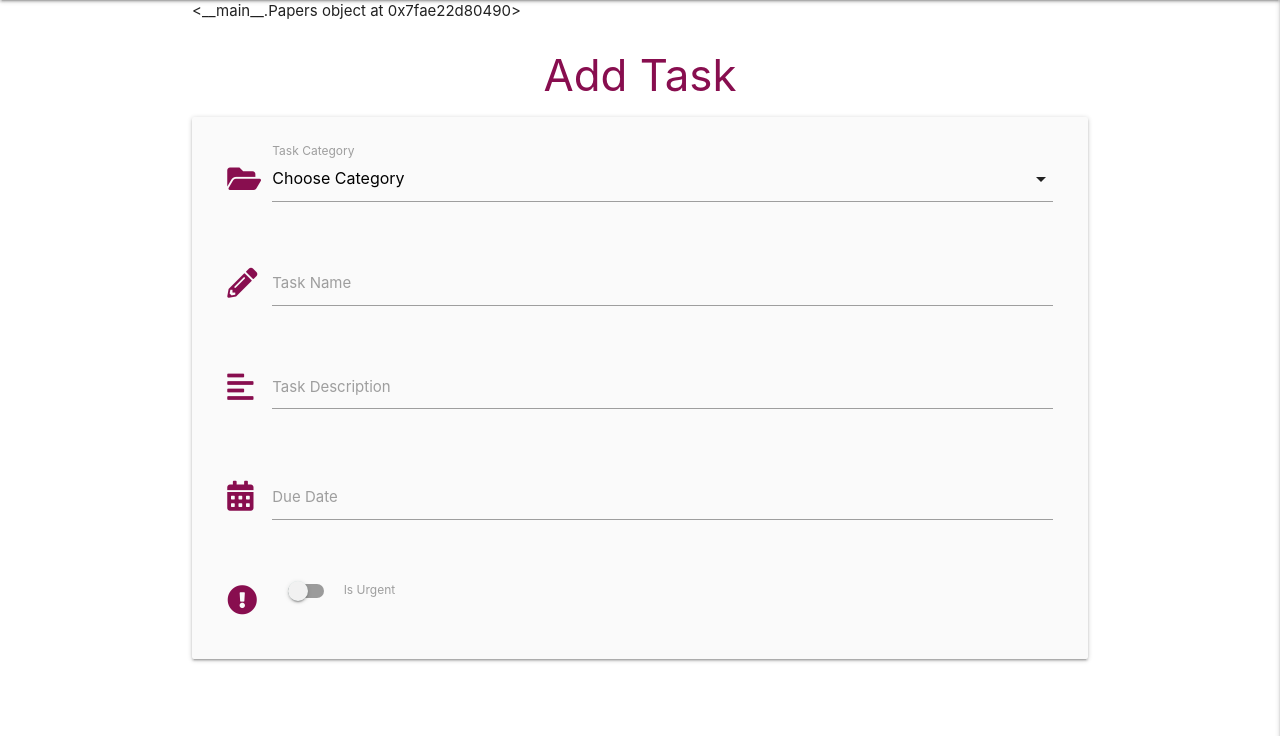
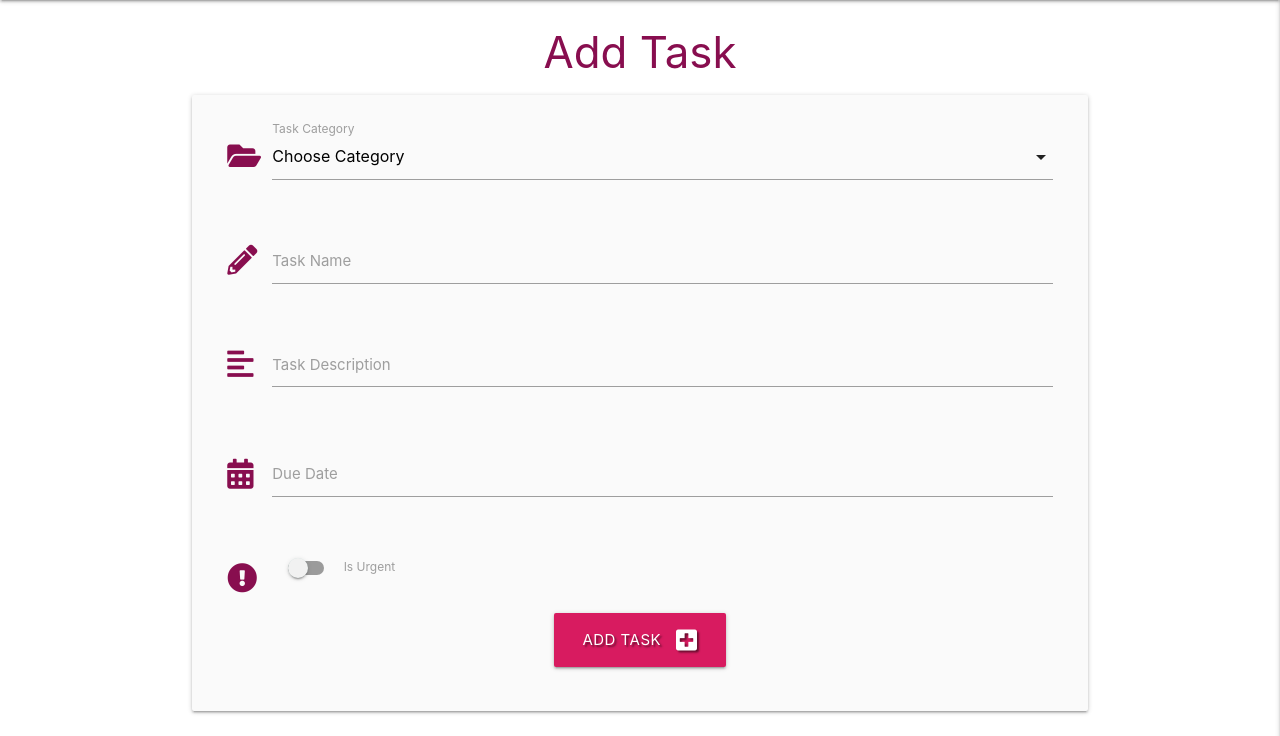
Before and after one commit to ZionX42/flask-task-manager-project_1, a Flask app: page /add_task in a window 1280 px wide. Shown: the part 64-800 px from the top of the page. Run offline with Flask 2, Linux system fonts and the light colour scheme; data that the repository does not hold is empty; some libraries are stand-ins or nearby versions.

Commit message:
Allow use to submit task to db

```diff
--- a/app.py
+++ b/app.py
@@ -61,11 +61,11 @@ def login():
             # ensure hashed password matches user input
             if check_password_hash(
                     existing_user["password"], request.form.get("password")):
-                        session["user"] = request.form.get("username").lower()
-                        flash("Welcome, {}".format(
-                            request.form.get("username")))
-                        return redirect(url_for(
-                            "profile", username=session["user"]))
+                session["user"] = request.form.get("username").lower()
+                flash("Welcome, {}".format(
+                    request.form.get("username")))
+                return redirect(url_for(
+                    "profile", username=session["user"]))
             else:
                 # invalid password match
                 flash("Incorrect Username and/or Password")
@@ -99,10 +99,23 @@ def logout():
     return redirect(url_for("login"))
 
 
-@app.route("/add_task")
+@app.route("/add_task", methods=["GET", "POST"])
 def add_task():
+    if request.method == "POST":
+        is_urgent = "on" if request.form.get("is_urgent") else "off"
+        task = {
+            "category_name": request.form.get("category_name"),
+            "task_name": request.form.get("task_name"),
+            "task_description": request.form.get("task_description"),
+            "is_urgent": is_urgent,
+            "due_date": request.form.get("due_date"),
+            "created_by": session["user"]
+        }
+        mongo.db.tasks.insert_one(task)
+        flash("Task Successfully Added")
+        return redirect(url_for("get_tasks"))
+
     categories = mongo.db.categories.find().sort("category_name", 1)
-    print(categories)
     return render_template("add_task.html", categories=categories)
 
 
--- a/templates/add_task.html
+++ b/templates/add_task.html
@@ -1,11 +1,11 @@
 {% extends "base.html" %}
 {% block content %}
-{{categories}}
 
 <h3 class="pink-text text-darken-4 center-align">Add Task</h3>
 
 <div class="row card-panel grey lighten-5">
-    <form class="col s12" method="POST" action="">
+    <form class="col s12" method="POST" action="{{ url_for('add_task') }}">
+        <!-- category selection -->
         <div class="row">
             <div class="input-field col s12">
                 <i class="fas fa-folder-open prefix pink-text text-darken-4"></i>
@@ -18,6 +18,7 @@
                 <label for="category_name">Task Category</label>
             </div>
         </div>
+        <!-- task name -->
         <div class="row">
             <div class="input-field col s12">
                 <i class="fas fa-pencil-alt prefix pink-text text-darken-4"></i>
@@ -26,6 +27,7 @@
                 <label for="task_name">Task Name</label>
             </div>
         </div>
+        <!-- task description -->
         <div class="row">
             <div class="input-field col s12">
                 <i class="fas fa-align-left prefix pink-text text-darken-4"></i>
@@ -34,6 +36,7 @@
                 <label for="task_description">Task Description</label>
             </div>
         </div>
+        <!-- due date picker -->
         <div class="row">
             <div class="input-field col s12">
                 <i class="fas fa-calendar-alt prefix pink-text text-darken-4"></i>
@@ -41,6 +44,7 @@
                 <label for="due_date">Due Date</label>
             </div>
         </div>
+        <!-- is urgent toggle -->
         <div class="row">
             <div class="input-field col s12">
                 <div class="switch">
@@ -53,6 +57,14 @@
                 </div>
             </div>
         </div>
+    <!-- submit button -->
+            <div class="row">
+                <div class="col s12 center-align">
+                    <button type="submit" class="btn-large pink darken-1 text-shadow">
+                        Add Task <i class="fas fa-plus-square right"></i>
+                    </button>
+                </div>
+            </div>
     </form>
 </div>
 
--- a/templates/base.html
+++ b/templates/base.html
@@ -4,6 +4,7 @@
 <head>
     <meta charset="UTF-8">
     <meta name="viewport" content="width=device-width, initial-scale=1.0">
+    <link rel="icon" type="image/png" href="https://emojipedia.org/emoji/%F0%9F%98%8C/"/>
     <link rel="stylesheet" href="https://cdnjs.cloudflare.com/ajax/libs/font-awesome/5.15.1/css/all.min.css"
         integrity="sha512-+4zCK9k+qNFUR5X+cKL9EIR+ZOhtIloNl9GIKS57V1MyNsYpYcUrUeQc9vNfzsWfV28IaLL3i96P9sdNyeRssA=="
         crossorigin="anonymous" type="text/css" />
```
Also changed, not shown: templates/tasks.html (+5 -2 lines).
